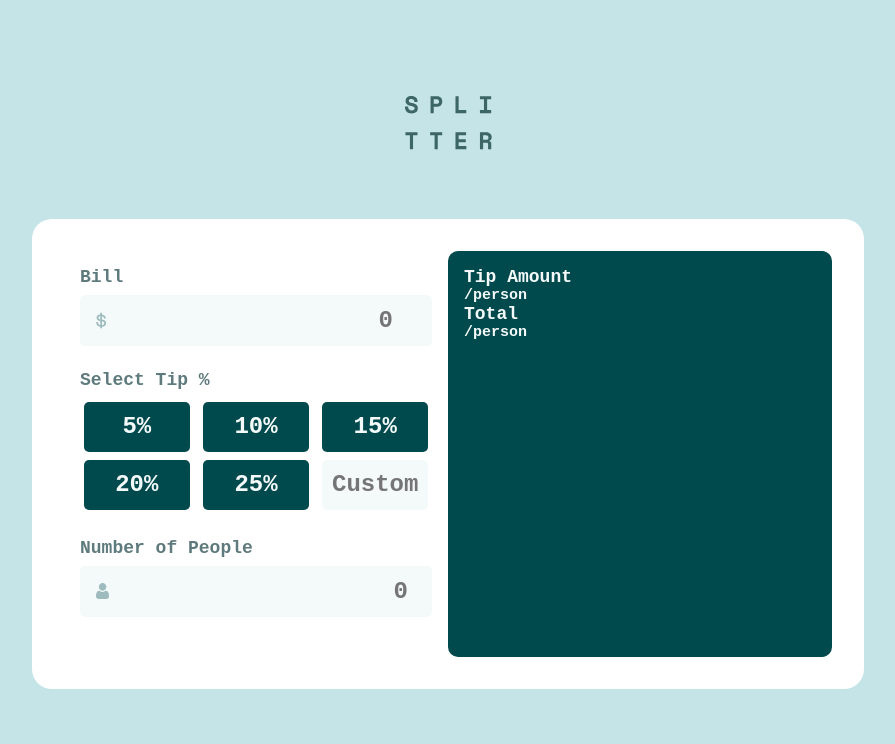
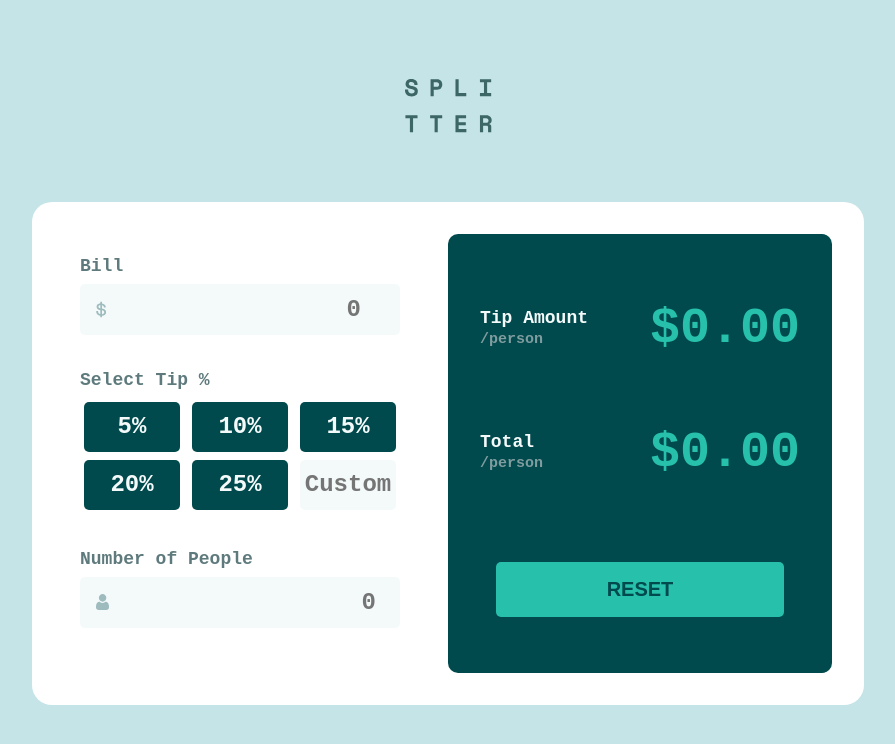
Before and after one commit to weinee/tip-calculator-app-react, a React (Create React App) app: page / in a window 1280 px wide. Shown: the top 744 px of the page, without its empty margins (192-1087 px from the left). Built offline with nearby package versions, Linux system fonts and the light colour scheme.

Commit message:
Right container

```diff
--- a/src/App.css
+++ b/src/App.css
@@ -52,26 +52,20 @@
   margin: 16px;
 }
 
+/* Left Container */
+
 .left-container {
   display: flex;
   flex: 1;
   flex-direction: column;
   padding: 16px;
-}
+  margin-right: 32px;
 
-.right-container {
-  display: flex;
-  flex: 1;
-  flex-direction: column;
-  background-color: var(--dark-cyan);
-  border-radius: 10px;
-  padding: 16px;
-  color: var(--light-grayish-cyan);
+  justify-content: space-around;
 }
 
 .label {
   display: flex;
-  flex: 1;
   flex-direction: column;
   margin-bottom: 24px;
 }
@@ -89,7 +83,6 @@
 
 .input-container {
   display: flex;
-  flex: 1;
   padding: 4px 16px;
   margin-top: 8px;
   align-items: center;
@@ -166,6 +159,51 @@ input {
   border: solid var(--strong-cyan);
 }
 
+/* Right Container */
+
+.right-container {
+  display: flex;
+  flex: 1;
+  flex-direction: column;
+  background-color: var(--dark-cyan);
+  border-radius: 10px;
+  padding: 32px;
+  color: var(--light-grayish-cyan);
+}
+
+.right-container button {
+  background-color: var(--strong-cyan);
+  border: none;
+  margin: 48px 16px 24px 16px;
+  padding: 16px;
+  color: var(--dark-cyan);
+  font-weight: 700;
+  font-size: 20px;
+  border-radius: 5px;
+  cursor: pointer;
+}
+
+.right-container button:disabled {
+  cursor: not-allowed;
+  background-color: var(--dark-grayish-cyan);
+}
+
+.row {
+  align-items: center;
+  display: flex;
+  flex-direction: row;
+  justify-content: space-between;
+}
+
+.row small {
+  color: var(--semi-dark-grayish-cyan);
+}
+
+.row h1 {
+  color: var(--strong-cyan);
+  font-size: 50px;
+}
+
 @keyframes App-logo-spin {
   from {
     transform: rotate(0deg);
--- a/src/Components/Right.js
+++ b/src/Components/Right.js
@@ -3,10 +3,25 @@ import React from "react";
 const Right = () => {
   return (
     <div className="right-container">
-      <text>Tip Amount</text>
-      <small>/person</small>
-      <text>Total</text>
-      <small>/person</small>
+      <div className="row">
+        <div>
+          <text>Tip Amount</text>
+          <br />
+          <small>/person</small>
+        </div>
+        <h1>$0.00</h1>
+      </div>
+
+      <div className="row">
+        <div>
+          <text>Total</text>
+          <br />
+          <small>/person</small>
+        </div>
+        <h1>$0.00</h1>
+      </div>
+
+      <button onClick={() => {}}>RESET</button>
     </div>
   );
 };
```
